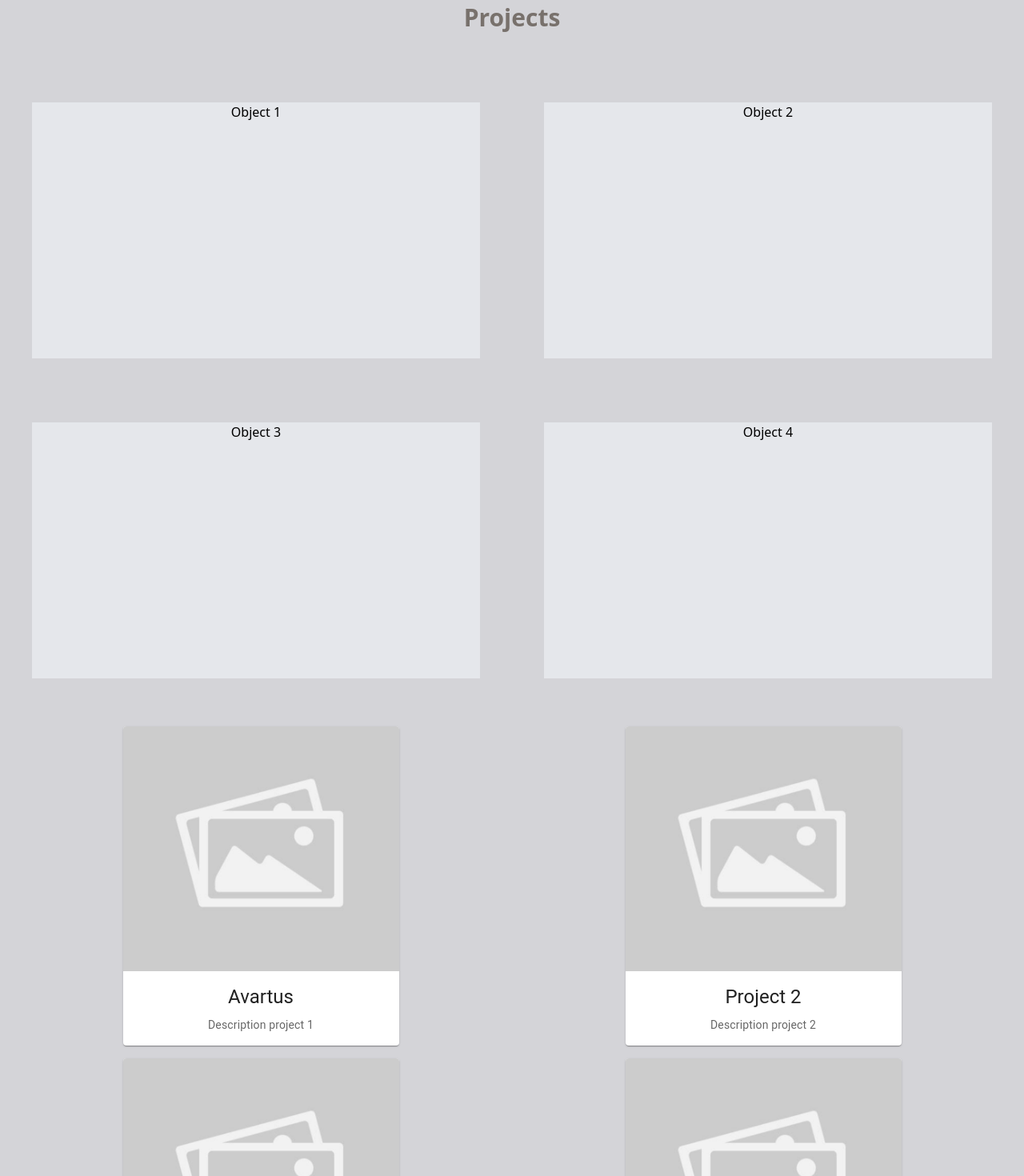
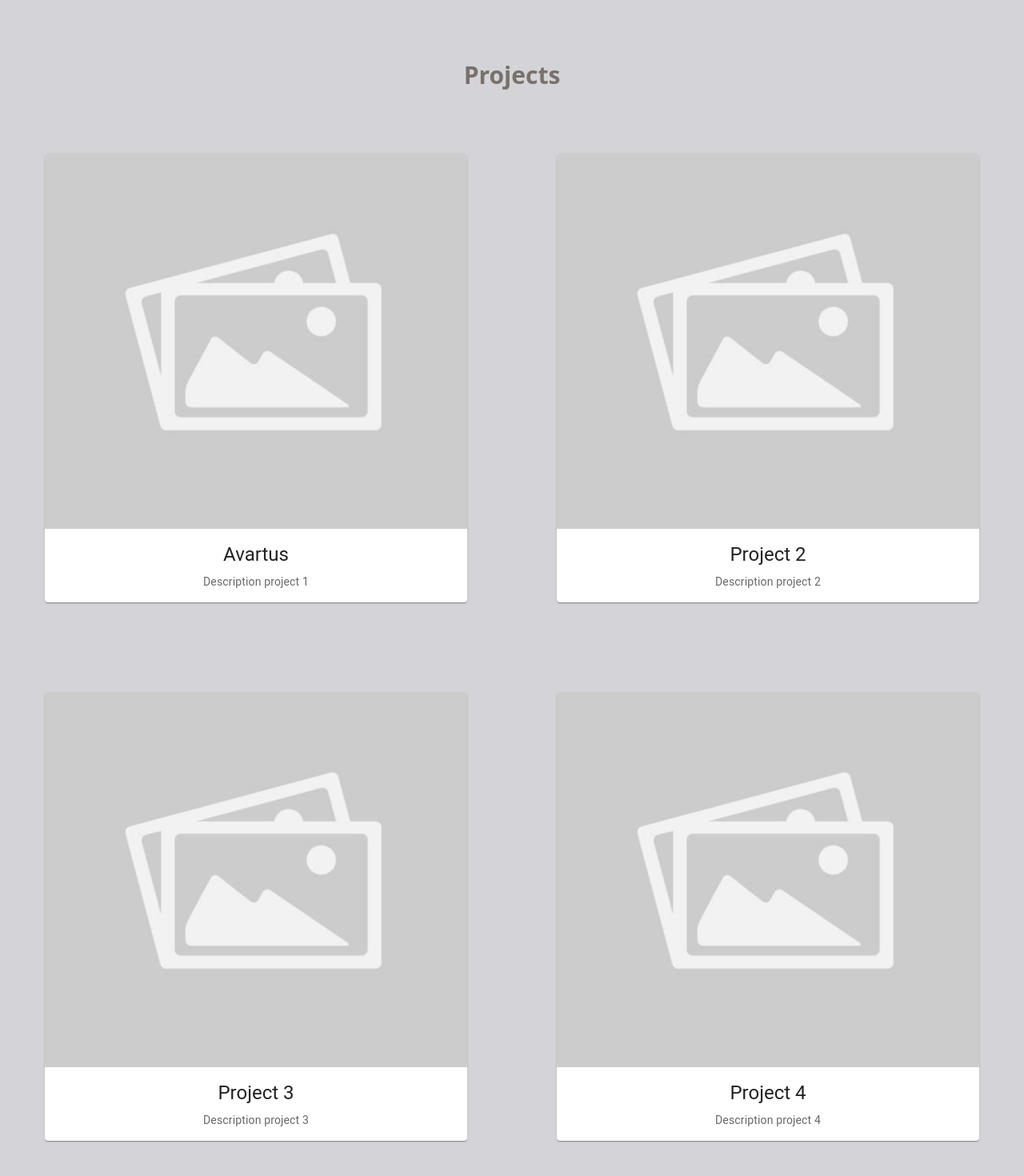
Before and after one commit to EthanGuo666/EthanGuo666.github.io, a React (Vite) app in the folder ethan_personal_page/: page / in a window 1280 px wide. Shown: the part 2120-3590 px from the top of the page at 80% size. Built offline with nearby package versions, Linux system fonts and the light colour scheme.

Commit message:
feat: put cards in the grid
BREAKING CHANGE: card style update

```diff
--- a/ethan_personal_page/src/components/ProjectPage.jsx
+++ b/ethan_personal_page/src/components/ProjectPage.jsx
@@ -48,29 +48,106 @@ function ProjectPage() {
     <div className='Canvas text-center'>
       <br />
       <br />
+      <br />
+      <br />
+      <br />
       <span className='font-sans text-3xl font-bold text-stone-500'>
         Projects
       </span>
       <br />
       <br />
-      <br />
 
       <div className='flex flex-wrap justify-center'>
-        <div className='w-full md:w-1/2 lg:w-1/2 xl:w-1/2 p-10'>
-          <div className='bg-gray-200 h-80'>Object 1</div>
+        <div className='w-full md:w-1/2 lg:w-1/2 xl:w-1/2 p-14'>
+          {/* <div className='bg-gray-200 h-80 rounded-3xl hover:shadow-2xl'>
+            Object 1
+          </div> */}
+          <Card className='hover:shadow-2xl rounded-2xl'>
+            <CardActionArea>
+              <CardMedia
+                component='img'
+                image='/src/assets/picturePlaceHolder.png'
+              />
+              <CardContent>
+                <Typography gutterBottom variant='h5' component='div'>
+                  Avartus
+                </Typography>
+                <Typography variant='body2' color='text.secondary'>
+                  Description project 1
+                </Typography>
+              </CardContent>
+            </CardActionArea>
+          </Card>
         </div>
-        <div className='w-full md:w-1/2 lg:w-1/2 xl:w-1/2 p-10'>
-          <div className='bg-gray-200 h-80'>Object 2</div>
+
+        <div className='w-full md:w-1/2 lg:w-1/2 xl:w-1/2 p-14'>
+          {/* <div className='bg-gray-200 h-80 rounded-3xl hover:shadow-2xl'>
+            Object 2
+          </div> */}
+          <Card className='hover:shadow-2xl'>
+            <CardActionArea>
+              <CardMedia
+                component='img'
+                image='/src/assets/picturePlaceHolder.png'
+              />
+              <CardContent>
+                <Typography gutterBottom variant='h5' component='div'>
+                  Project 2
+                </Typography>
+                <Typography variant='body2' color='text.secondary'>
+                  Description project 2
+                </Typography>
+              </CardContent>
+            </CardActionArea>
+          </Card>
         </div>
-        <div className='w-full md:w-1/2 lg:w-1/2 xl:w-1/2 p-10'>
-          <div className='bg-gray-200 h-80'>Object 3</div>
+
+        <div className='w-full md:w-1/2 lg:w-1/2 xl:w-1/2 p-14'>
+          {/* <div className='bg-gray-200 h-80 rounded-3xl hover:shadow-2xl'>
+            Object 3
+          </div> */}
+          <Card className='hover:shadow-2xl'>
+            <CardActionArea>
+              <CardMedia
+                component='img'
+                image='/src/assets/picturePlaceHolder.png'
+              />
+              <CardContent>
+                <Typography gutterBottom variant='h5' component='div'>
+                  Project 3
+                </Typography>
+                <Typography variant='body2' color='text.secondary'>
+                  Description project 3
+                </Typography>
+              </CardContent>
+            </CardActionArea>
+          </Card>
         </div>
-        <div className='w-full md:w-1/2 lg:w-1/2 xl:w-1/2 p-10'>
-          <div className='bg-gray-200 h-80'>Object 4</div>
+
+        <div className='w-full md:w-1/2 lg:w-1/2 xl:w-1/2 p-14'>
+          {/* <div className='bg-gray-200 h-80 rounded-3xl hover:shadow-2xl'>
+            Object 4
+          </div> */}
+          <Card className='hover:shadow-2xl'>
+            <CardActionArea>
+              <CardMedia
+                component='img'
+                image='/src/assets/picturePlaceHolder.png'
+              />
+              <CardContent>
+                <Typography gutterBottom variant='h5' component='div'>
+                  Project 4
+                </Typography>
+                <Typography variant='body2' color='text.secondary'>
+                  Description project 4
+                </Typography>
+              </CardContent>
+            </CardActionArea>
+          </Card>
         </div>
       </div>
 
-      <div className='m-5'>
+      {/* <div className='m-5'>
         <div className='grid gap-4 grid-cols-2 grid-rows-2'>
           <div className='mx-auto'>
             <Card sx={{ maxWidth: 345 }} className='hover:shadow-2xl'>
@@ -156,7 +233,9 @@ function ProjectPage() {
             </Card>
           </div>
         </div>
-      </div>
+      </div> */}
+
+
     </div>
   );
 }
```
